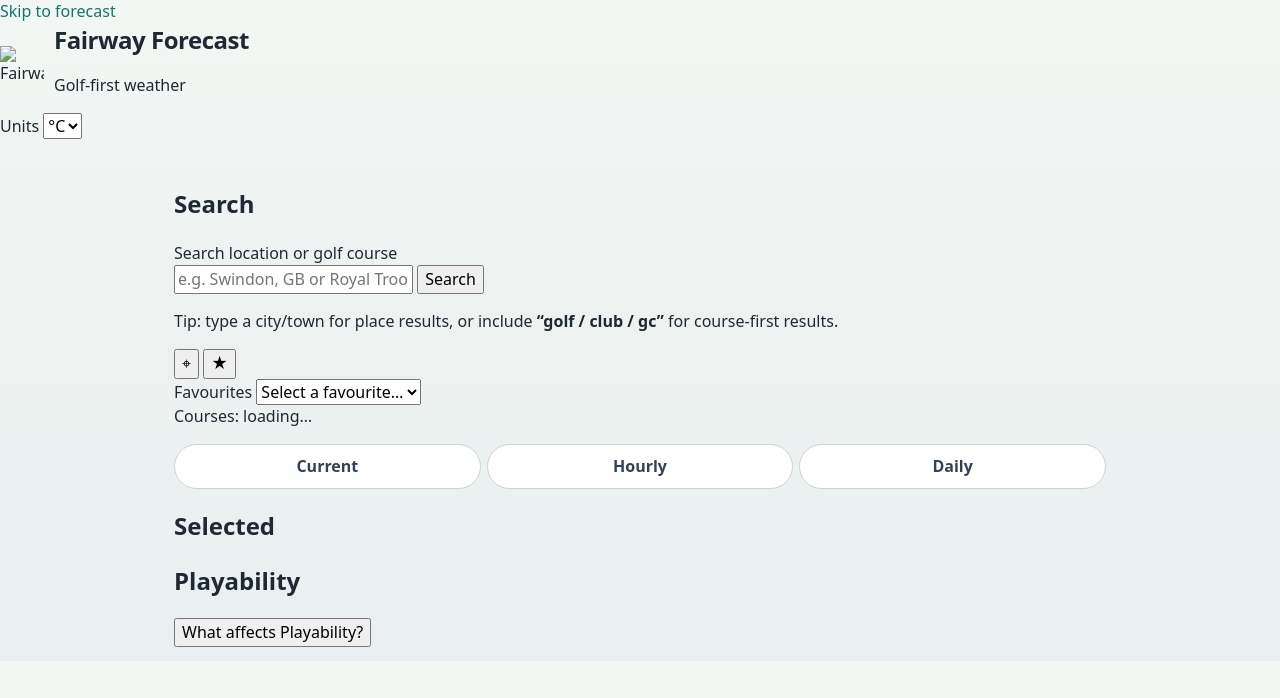
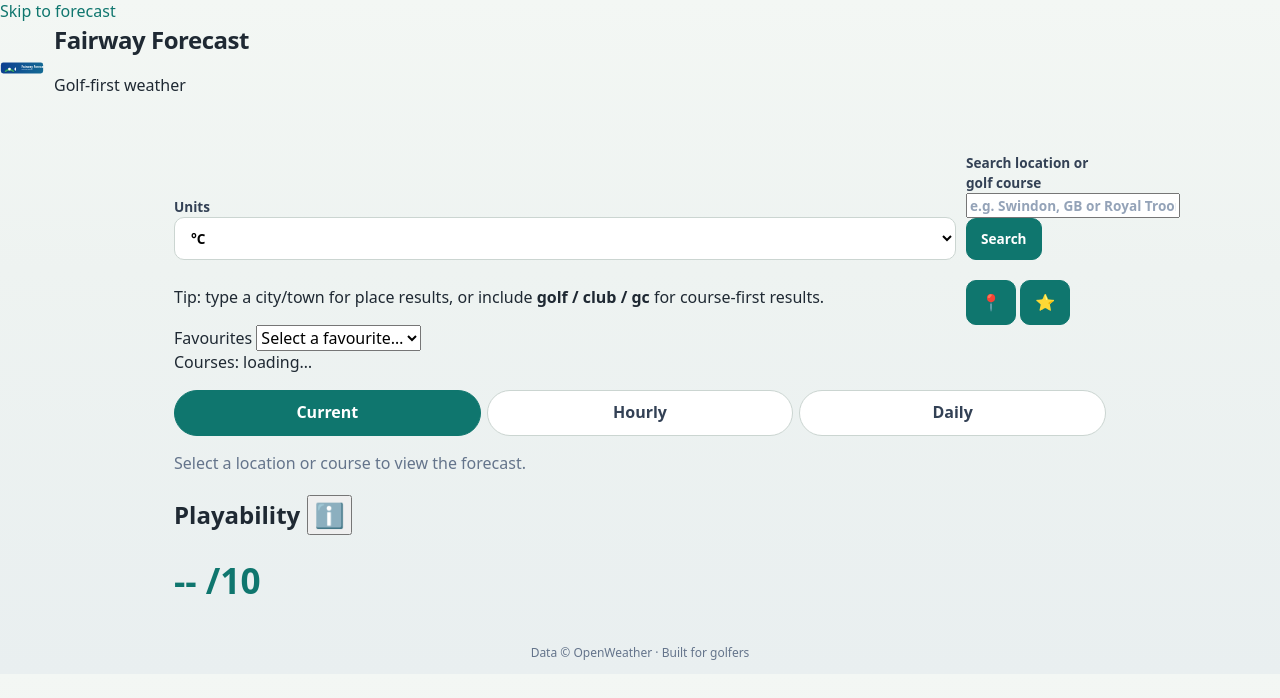
Before and after one commit to mziyabo-glitch/fairway-forecast, a plain HTML site: page index.html in a window 1280 px wide. Drawn offline with Linux system fonts and the light colour scheme.

Commit message:
Update index.html

```diff
--- a/index.html
+++ b/index.html
@@ -1,118 +1,137 @@
-<!doctype html>
+<!DOCTYPE html>
 <html lang="en">
 <head>
-    <meta charset="utf-8" />
-    <meta name="viewport" content="width=device-width,initial-scale=1" />
-    <title>Fairway Forecast</title>
+  <meta charset="UTF-8" />
+  <title>Fairway Forecast – Golf-first weather</title>
 
-    <!-- IMPORTANT: relative paths so GitHub Pages subfolder works -->
-    <link rel="icon" href="./favicon.svg" type="image/svg+xml" />
+  <meta name="viewport" content="width=device-width, initial-scale=1" />
+  <meta name="description" content="Golf-first weather forecasts for courses and locations." />
+
+  <!-- Styles -->
   <link rel="stylesheet" href="./styles.css" />
 
-    <!-- Config must load before app.js -->
-    <script defer src="./config.js"></script>
-    <script defer src="./app.js"></script>
+  <!-- Prevent favicon 404 noise -->
+  <link rel="icon" href="data:," />
+
 </head>
+<body>
 
-  <body>
 <a class="skip-link" href="#forecast">Skip to forecast</a>
 
-    <header class="topbar">
+<header class="header">
   <div class="brand">
-        <img class="brand-logo" src="./assets/logo.svg" alt="Fairway Forecast" />
+    <img
+      src="./logo.svg"
+      alt="Fairway Forecast"
+      class="logo"
+      onerror="this.style.display='none'"
+    />
     <div class="brand-text">
       <h1>Fairway Forecast</h1>
       <p>Golf-first weather</p>
     </div>
   </div>
-
-      <div class="unit-switch">
-        <label for="unitsSelect">Units</label>
-        <select id="unitsSelect" aria-label="Units">
-          <option value="metric" selected>°C</option>
-          <option value="imperial">°F</option>
-        </select>
-      </div>
 </header>
 
 <main class="container">
-      <section class="panel">
-        <h2 class="sr-only">Search</h2>
 
-        <label class="label" for="searchInput">Search location or golf course</label>
+  <!-- Controls -->
+  <section class="controls">
+    <label for="units">
+      Units
+      <select id="units">
+        <option value="metric">°C</option>
+        <option value="imperial">°F</option>
+      </select>
+    </label>
+
+    <label for="searchInput">
+      Search location or golf course
       <div class="search-row">
         <input
           id="searchInput"
           type="text"
-            inputmode="search"
+          placeholder="e.g. Swindon, GB or Royal Troon"
           autocomplete="off"
-            placeholder="e.g. Swindon, GB or Royal Troon"
         />
-          <button id="searchBtn" type="button">Search</button>
+        <button id="searchBtn">Search</button>
       </div>
+    </label>
 
     <p class="hint">
       Tip: type a city/town for place results, or include
-          <strong>“golf / club / gc”</strong> for course-first results.
+      <strong>golf / club / gc</strong> for course-first results.
     </p>
 
-        <div class="mini-actions">
-          <button id="geoBtn" type="button" title="Use my location" aria-label="Use my location">⌖</button>
-          <button id="favBtn" type="button" title="Save favourite" aria-label="Save favourite">★</button>
+    <div class="actions">
+      <button id="geoBtn" title="Use my location">📍</button>
+      <button id="favAddBtn" title="Add to favourites">⭐</button>
     </div>
+  </section>
 
-        <div class="fav-row">
-          <label for="favouritesSelect">Favourites</label>
+  <!-- Favourites -->
+  <section class="favourites">
+    <label for="favouritesSelect">
+      Favourites
       <select id="favouritesSelect">
         <option value="">Select a favourite…</option>
       </select>
-        </div>
+    </label>
+  </section>
 
-        <div class="status-row">
-          <span id="coursesStatus">Courses: loading…</span>
-          <span id="apiStatus" class="muted"></span>
-        </div>
+  <!-- Courses -->
+  <section class="courses">
+    <div id="coursesStatus">Courses: loading…</div>
+  </section>
 
-        <div class="tabs">
-          <button id="tabCurrent" type="button" class="tab is-active">Current</button>
-          <button id="tabHourly" type="button" class="tab">Hourly</button>
-          <button id="tabDaily" type="button" class="tab">Daily</button>
+  <!-- Tabs -->
+  <section class="tabs">
+    <button class="tab active" data-view="current">Current</button>
+    <button class="tab" data-view="hourly">Hourly</button>
+    <button class="tab" data-view="daily">Daily</button>
+  </section>
+
+  <!-- Forecast -->
+  <section id="forecast" class="forecast">
+    <div id="forecastContent">
+      <p class="muted">Select a location or course to view the forecast.</p>
     </div>
   </section>
 
-      <section id="forecast" class="panel">
-        <h2 class="panel-title">Selected</h2>
+  <!-- Playability -->
+  <section class="playability">
+    <h2>
+      Playability
+      <button id="playabilityInfoBtn" aria-label="What affects playability">ℹ️</button>
+    </h2>
 
-        <div id="selectedSummary" class="card"></div>
+    <div class="score">
+      <span id="playabilityScore">--</span>
+      <span class="out-of">/10</span>
+    </div>
 
-        <div id="currentWrap" class="forecast-wrap"></div>
-        <div id="hourlyWrap" class="forecast-wrap" hidden></div>
-        <div id="dailyWrap" class="forecast-wrap" hidden></div>
-      </section>
-
-      <section class="panel">
-        <h2 class="panel-title">Playability</h2>
-        <div id="playabilityWrap" class="card"></div>
-
-        <button id="playabilityInfoBtn" class="info-btn" type="button">
-          What affects Playability?
-        </button>
-
-        <div id="playabilityInfo" class="modal" hidden>
-          <div class="modal-card">
-            <button id="playabilityCloseBtn" class="modal-close" type="button" aria-label="Close">×</button>
-            <h3>What affects Playability?</h3>
+    <div id="playabilityInfo" class="playability-info hidden">
+      <button id="closePlayabilityInfo">✕</button>
       <ul>
         <li><strong>Wind:</strong> stronger gusts reduce control and comfort.</li>
         <li><strong>Rain probability:</strong> higher chance = higher disruption.</li>
-              <li><strong>Temperature comfort:</strong> very cold/very hot reduces enjoyment.</li>
-              <li><strong>Thunder risk:</strong> unsafe conditions = not playable.</li>
+        <li><strong>Temperature comfort:</strong> very cold or very hot reduces enjoyment.</li>
+        <li><strong>Visibility:</strong> fog or heavy rain affects play.</li>
       </ul>
     </div>
-        </div>
   </section>
+
 </main>
 
-    <noscript>This site needs JavaScript enabled.</noscript>
+<footer class="footer">
+  <p>
+    Data © OpenWeather · Built for golfers
+  </p>
+</footer>
+
+<!-- App -->
+<script src="./config.js"></script>
+<script src="./app.js" defer></script>
+
 </body>
 </html>
```
Lines whose indentation alone changed are shown as unchanged.
